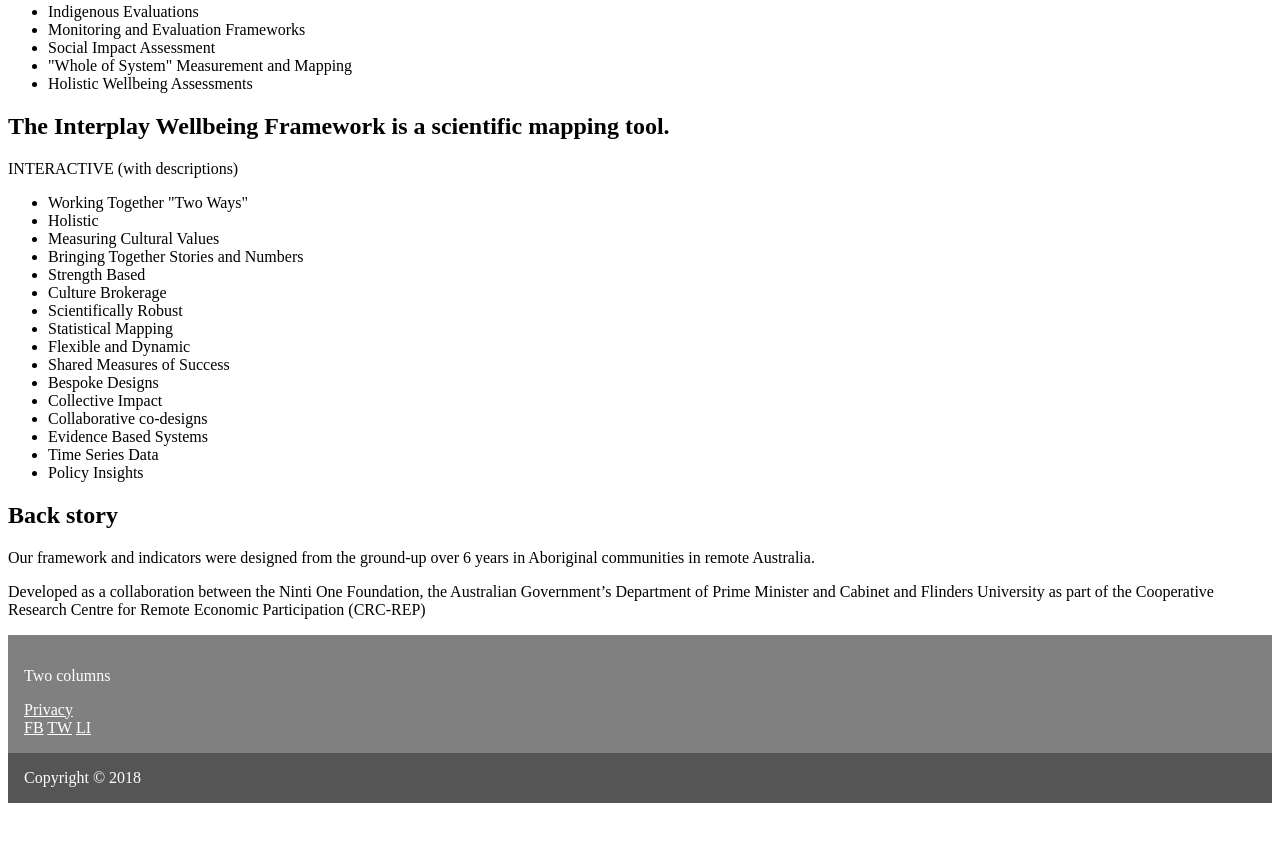
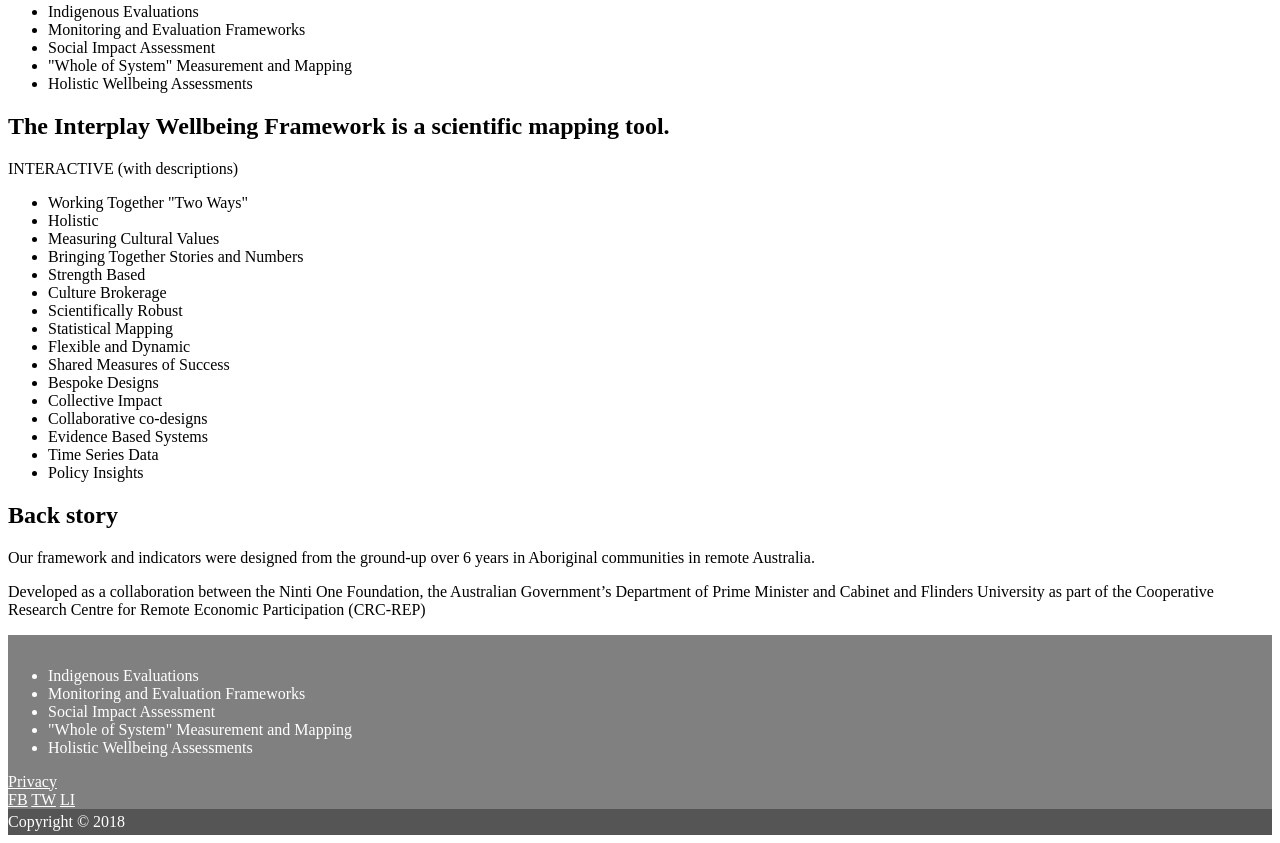
Before and after one commit to ptim/ip-draft, a Gatsby site: page /homepage in a window 1280 px wide. Shown: the part 2599-3442 px from the top of the page. Before the commit the page ends 3410 px from the top, so only its background shows below. Built offline with nearby package versions, Linux system fonts and the light colour scheme; Gatsby itself is replaced by a stand-in of ours.

Commit message:
Dummy content for the footer

```diff
--- a/src/components/Footer/Footer.css
+++ b/src/components/Footer/Footer.css
@@ -1,11 +1,8 @@
 
 .Footer {
+    padding-top: 1rem;
     background-color: grey;
     color: white;
-}
-
-.Footer > div {
-    padding: 1rem;
 }
 
 .Footer a {
@@ -13,6 +10,6 @@
 }
 
 .Footer__copyright {
-    padding: .5rem;
+    padding: .25rem 0;
     background-color: #555;
 }
--- a/src/components/Footer/index.js
+++ b/src/components/Footer/index.js
@@ -6,9 +6,16 @@ import './Footer.css'
 
 const Footer = () => (
   <footer className="Footer">
-    <div className="container cols">
+    <div className="container">
+      <div className="cols cols--padded">
         <div className="col--50">
-        <p>Two columns</p>
+          <ul>
+            <li>Indigenous Evaluations</li>
+            <li>Monitoring and Evaluation Frameworks</li>
+            <li>Social Impact Assessment</li>
+            <li>"Whole of System" Measurement and Mapping</li>
+            <li>Holistic Wellbeing Assessments</li>
+          </ul>
         </div>
 
         <div className="col--25 col--50--narrow">
@@ -23,6 +30,7 @@ const Footer = () => (
           </div>
         </div>
       </div>
+    </div>
 
     <div className="Footer__copyright">
       <div className="container">
```
Lines whose indentation alone changed are shown as unchanged.
